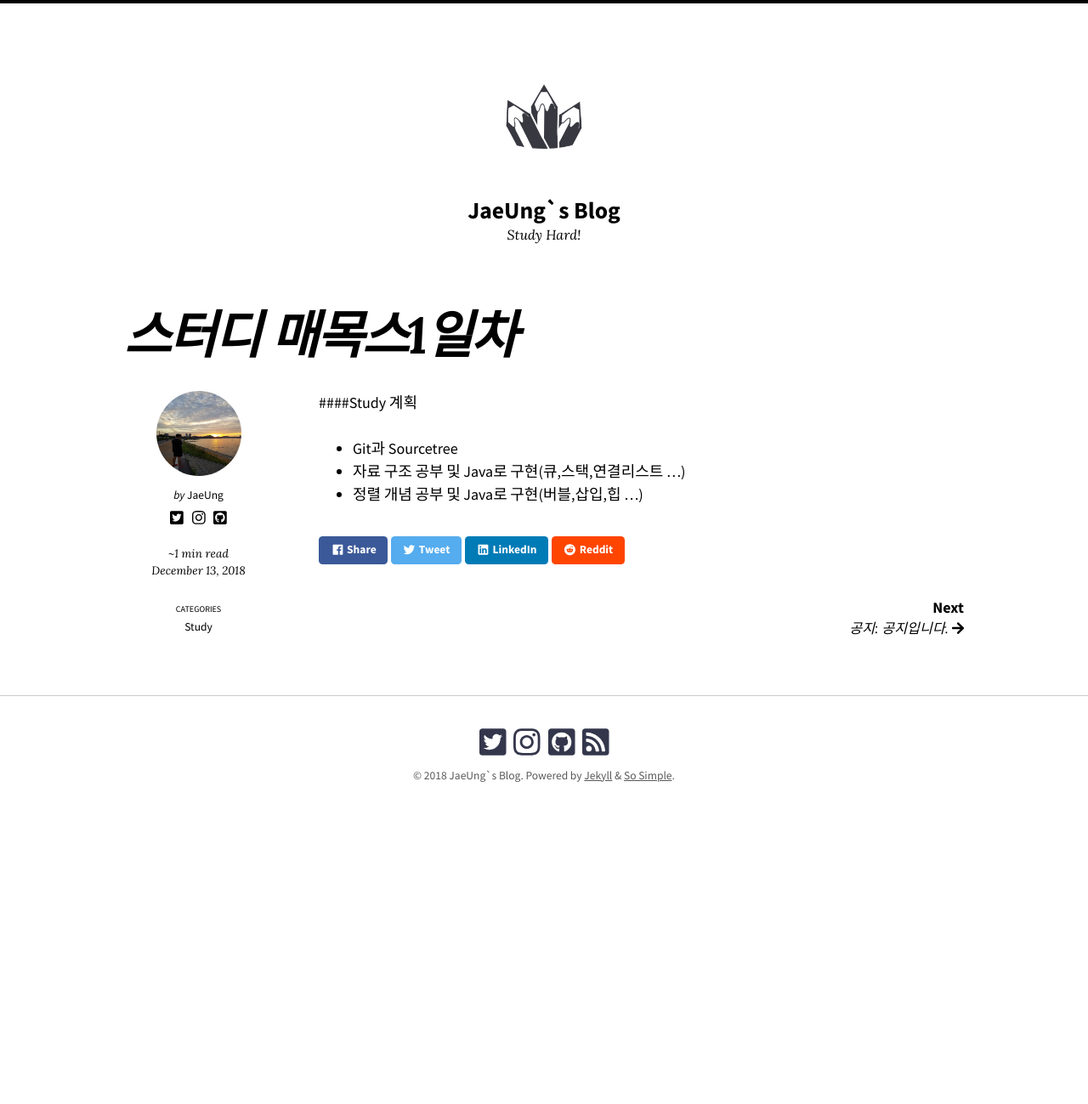
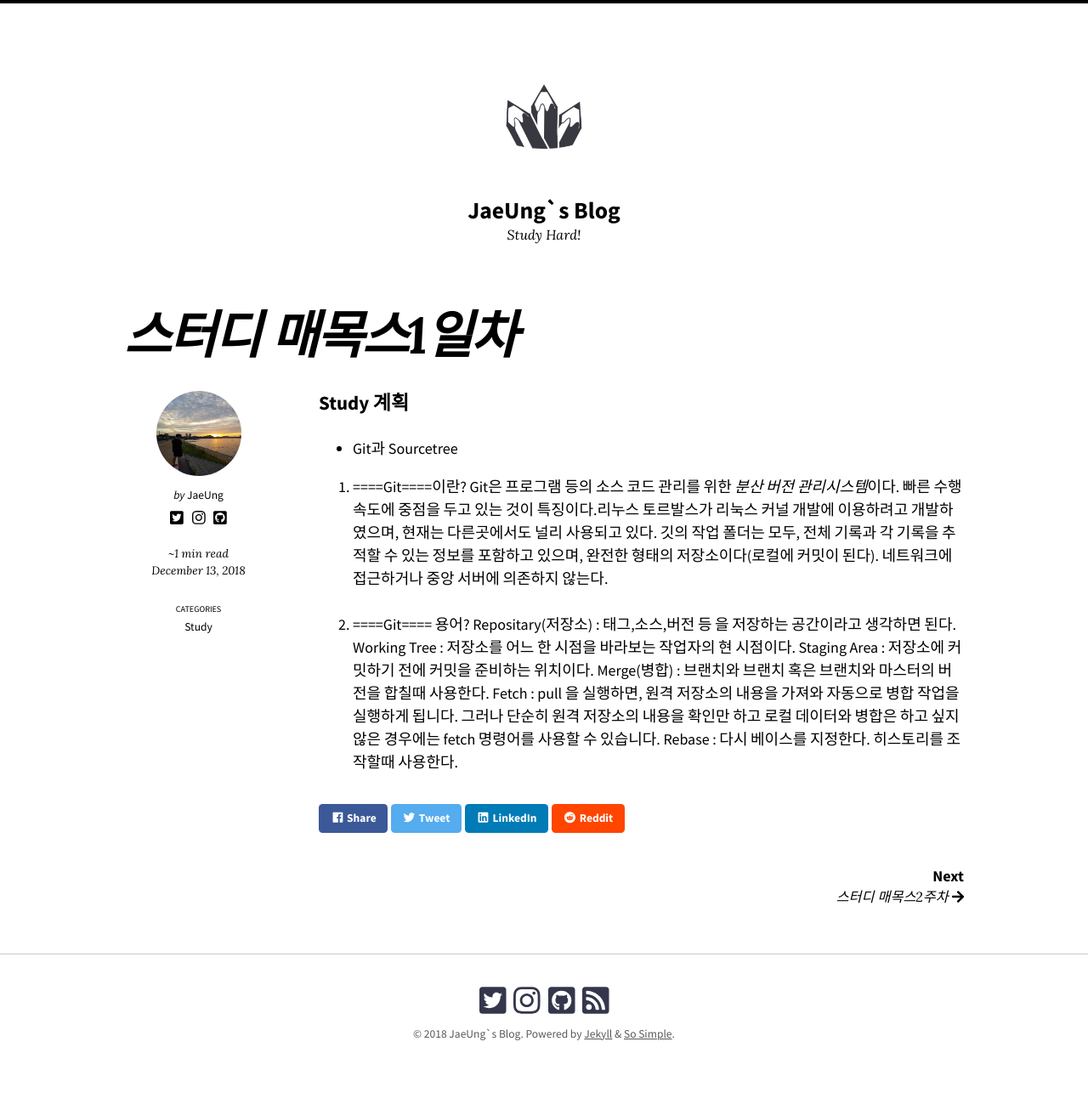
Before and after one commit to kimjw9302/kimjw9302.github.io, a Jekyll site: the page built from _posts/2018-12-13-스터디 매목스1일차.md, in a window 1280 px wide. Shown: the whole page at 85% size. Built offline with Jekyll 4.4.1, drawn with Linux system fonts in a browser that asks for light colours; nearby versions of some CDN libraries; before the commit the page ends 995 px from its top, so only the background shows below that.

Commit message:
Add posts

```diff
--- a/_posts/2018-12-13-스터디 매목스1일차.md
+++ b/_posts/2018-12-13-스터디 매목스1일차.md
@@ -6,7 +6,16 @@ categories:
 last_modified_at: 2018-12-13T12:45:25-05:00
 ---
 
-####Study 계획
+### Study 계획
   - Git과 Sourcetree
-  - 자료 구조 공부 및 Java로 구현(큐,스택,연결리스트 ...)
-  - 정렬 개념 공부 및 Java로 구현(버블,삽입,힙 ...)
+
+1. ====Git====이란?
+ Git은 프로그램 등의 소스 코드 관리를 위한 *분산 버전 관리시스템*이다. 빠른 수행 속도에 중점을 두고 있는 것이 특징이다.리누스 토르발스가 리눅스 커널 개발에 이용하려고 개발하였으며, 현재는 다른곳에서도 널리 사용되고 있다. 깃의 작업 폴더는 모두, 전체 기록과 각 기록을 추적할 수 있는 정보를 포함하고 있으며, 완전한 형태의 저장소이다(로컬에 커밋이 된다). 네트워크에 접근하거나 중앙 서버에 의존하지 않는다.
+
+2. ====Git==== 용어?
+Repositary(저장소) : 태그,소스,버전 등 을 저장하는 공간이라고 생각하면 된다.
+Working Tree : 저장소를 어느 한 시점을 바라보는 작업자의 현 시점이다.
+Staging Area : 저장소에 커밋하기 전에 커밋을 준비하는 위치이다.
+Merge(병합) : 브랜치와 브랜치 혹은 브랜치와 마스터의 버전을 합칠때 사용한다.
+Fetch : pull 을 실행하면, 원격 저장소의 내용을 가져와 자동으로 병합 작업을 실행하게 됩니다. 그러나 단순히 원격 저장소의 내용을 확인만 하고 로컬 데이터와 병합은 하고 싶지 않은 경우에는 fetch 명령어를 사용할 수 있습니다.
+Rebase : 다시 베이스를 지정한다. 히스토리를 조작할때 사용한다.
```
Also changed, not shown: _posts/2018-12-20-스터디 매목스2주차.md (added, +13 -0 lines).
